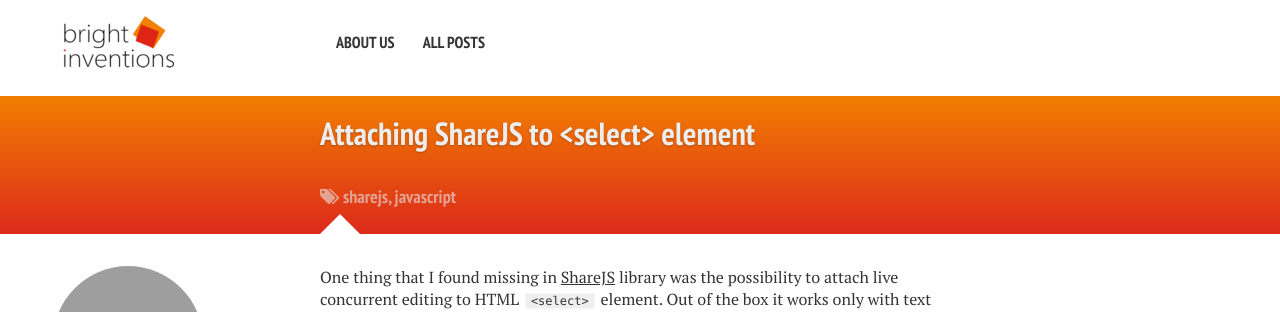
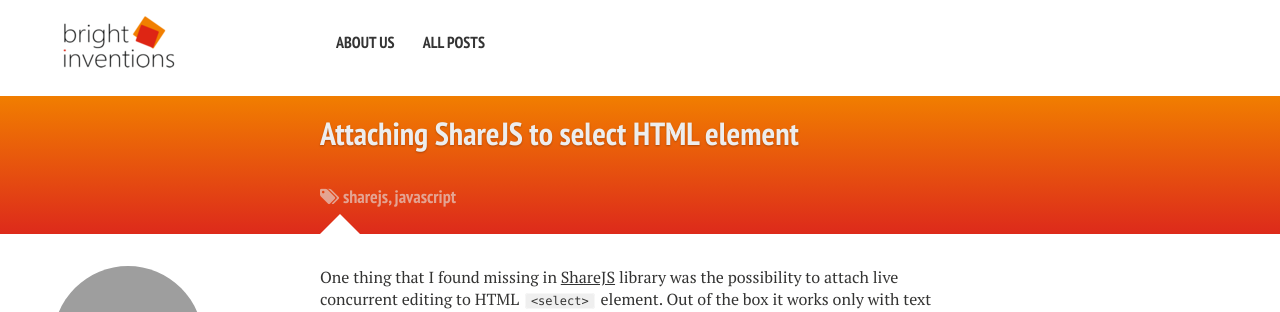
Before and after one commit to bright/bright.github.io, a Jekyll site: the page built from _posts/2014-11-05-attaching-sharejs-to-select.md, in a window 1280 px wide and 1400 px high. Shown: the top 312 px of the window. Built offline with Jekyll 4.4.1, drawn with Linux system fonts in a browser that asks for light colours; nearby versions of some CDN libraries; Markdown is read by kramdown in place of the engine named in the settings; comment, search, counter and statistics services are not loaded; some of the changed text lies outside the part shown; grey boxes are pictures that could not be loaded.

Commit message:
title updated not to confuse RSS readers

```diff
--- a/_posts/2014-11-05-attaching-sharejs-to-select.md
+++ b/_posts/2014-11-05-attaching-sharejs-to-select.md
@@ -1,7 +1,7 @@
 ---
 layout: post
 excerpt: "One thing that I found missing in ShareJS library was the possibility to attach live concurrent editing to HTML &lt;select&gt; element. Out of the box it works only with text fields - &lt;input&gt; and &lt;textarea&gt;. Here is the workaround."
-title: Attaching ShareJS to &lt;select&gt; element
+title: Attaching ShareJS to select HTML element
 modified: 2014-10-30
 tags: [sharejs, javascript]
 comments: true
```
